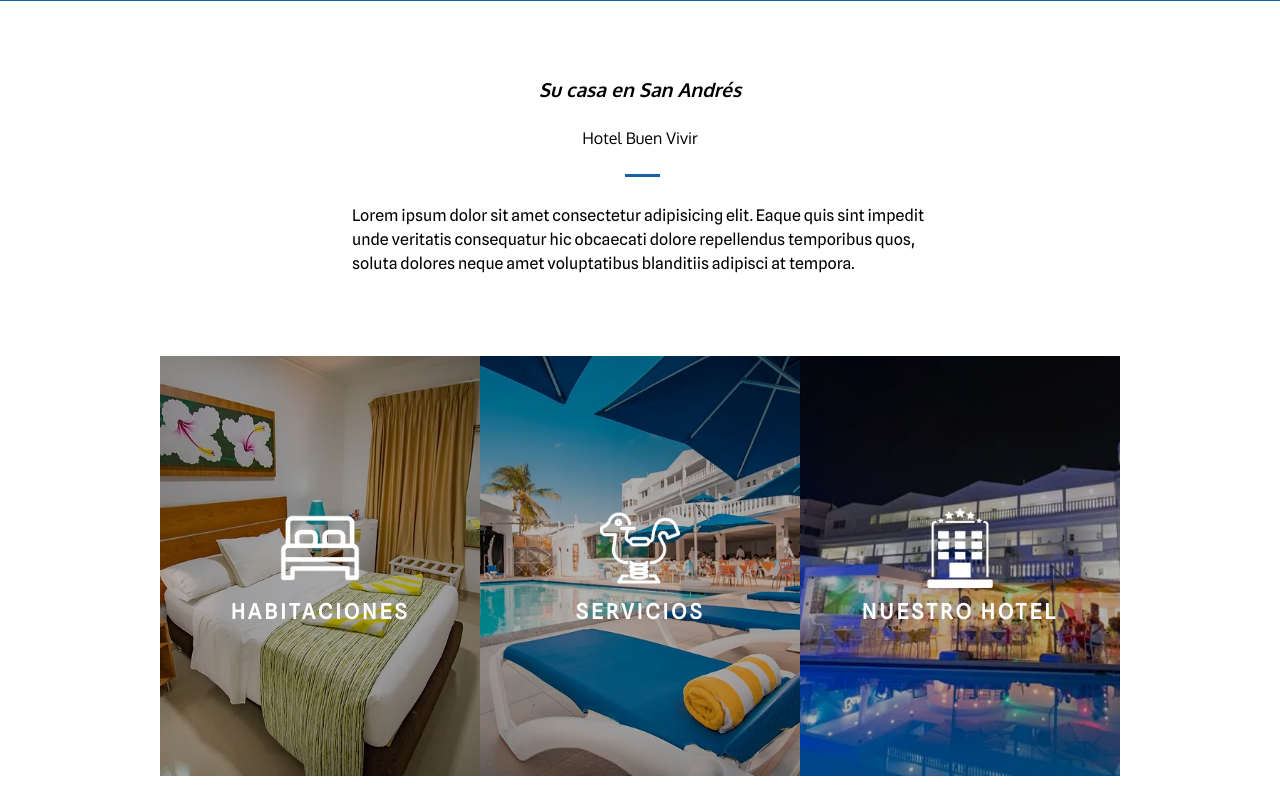
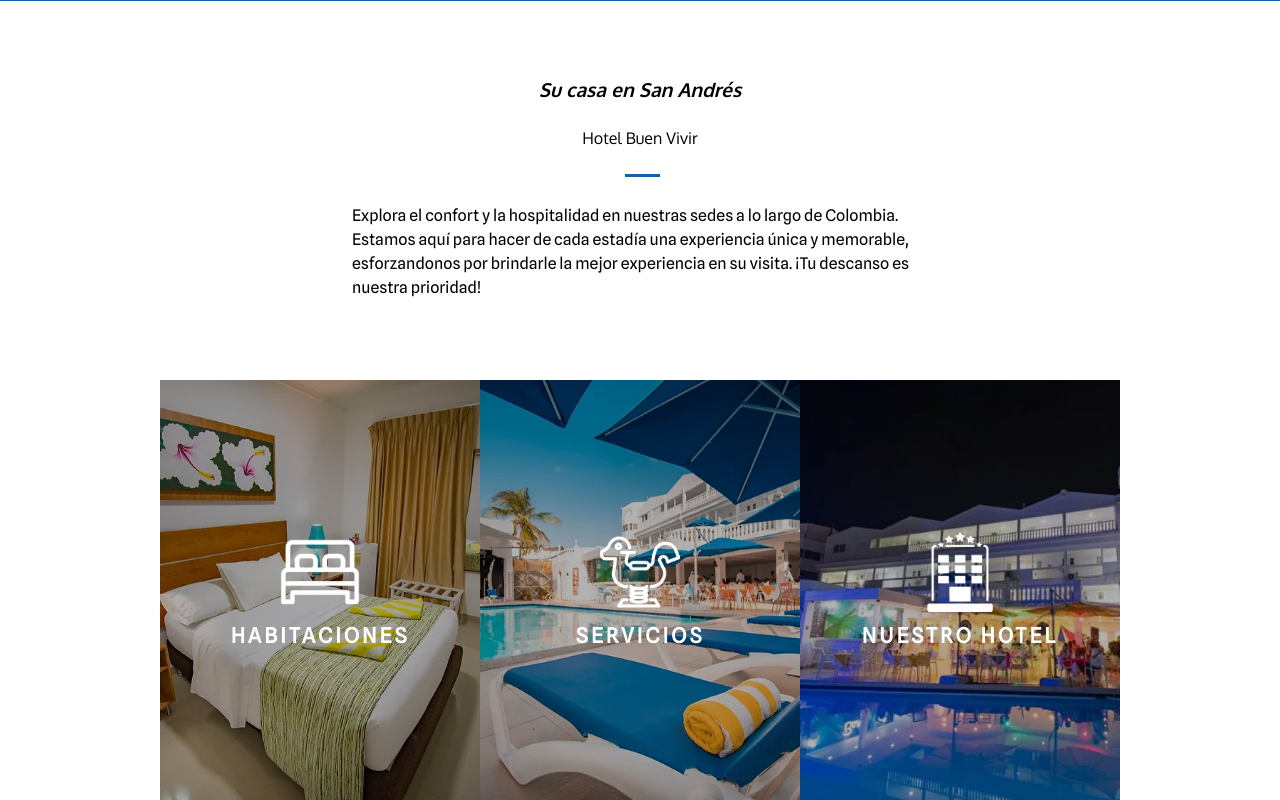
Before and after one commit to JuanPalacios10/hotel-frontend, a React (Vite) app in the folder proyecto/: page / in a window 1280 px wide. Shown: the part 789-1589 px from the top of the page. Before the commit the page ends 1565 px from the top, so only its background shows below. Built offline with nearby package versions, Linux system fonts and the light colour scheme.

Commit message:
texto de inicio

```diff
--- a/proyecto/src/components/inicio/Inicio.jsx
+++ b/proyecto/src/components/inicio/Inicio.jsx
@@ -33,9 +33,10 @@ function Inicio() {
           <h4 className="bienvenida__title bienvenida__title--bold">Su casa en San Andrés</h4>
           <h4 className="bienvenida__title">Hotel Buen Vivir</h4>
           <p className="bienvenida__info">
-            Lorem ipsum dolor sit amet consectetur adipisicing elit. Eaque quis sint impedit unde
-            veritatis consequatur hic obcaecati dolore repellendus temporibus quos, soluta dolores
-            neque amet voluptatibus blanditiis adipisci at tempora.
+            Explora el confort y la hospitalidad en nuestras sedes a lo largo de Colombia.
+            Estamos aquí para hacer de cada estadía una experiencia única y memorable, esforzandonos
+            por brindarle la mejor experiencia en su visita.
+            ¡Tu descanso es nuestra prioridad!
           </p>
         </section>
         <PanelSecciones />
```
